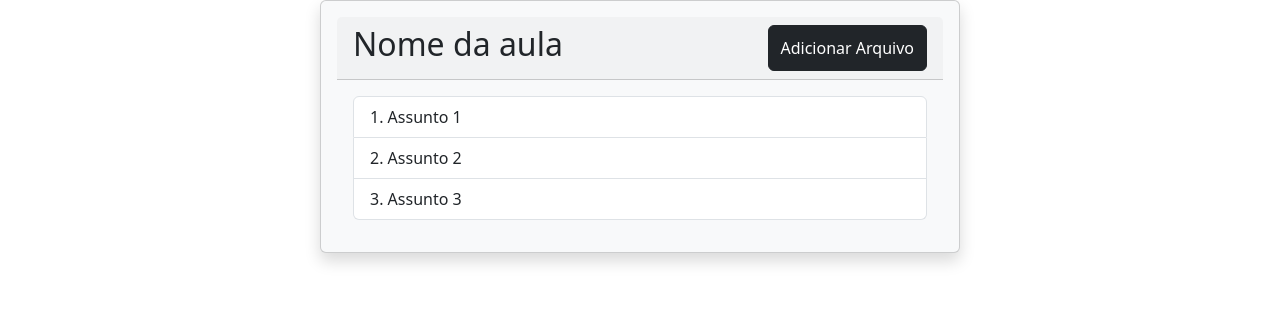
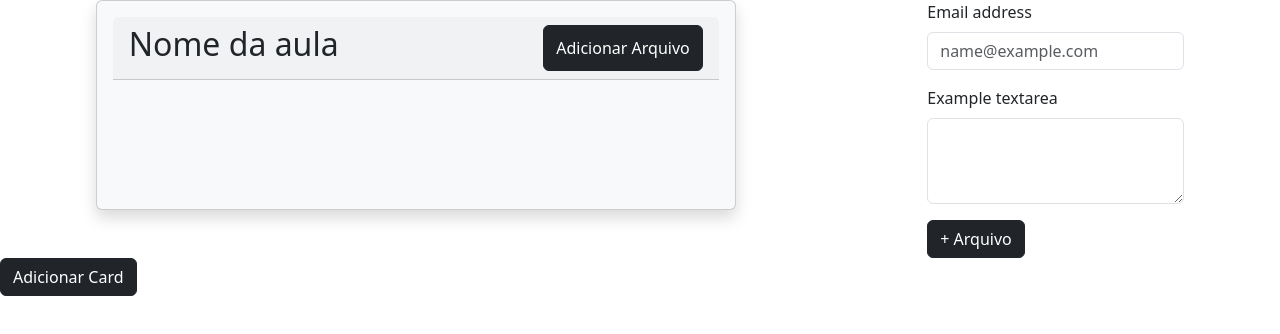
Before and after one commit to rgazoni/octo, a React (Create React App) app: page / in a window 1280 px wide. Shown: the top 334 px of the page. Built offline with nearby package versions, Linux system fonts and the light colour scheme.

Commit message:
implementando cards dinâmicos

```diff
--- a/src/Components/Cards/CardAula.js
+++ b/src/Components/Cards/CardAula.js
@@ -1,32 +1,121 @@
-import React from 'react'
+// import React from 'react'
 import Card from 'react-bootstrap/Card';
 import Button from 'react-bootstrap/Button';
-import ListGroup from 'react-bootstrap/ListGroup';
+// import ListGroup from 'react-bootstrap/ListGroup';
 import 'bootstrap/dist/css/bootstrap.css';
+import React, { useState } from 'react';
+import './CardStyle.css';
+
+
+// teste
+import Form from 'react-bootstrap/Form';
+
+let nomeAula;
+// let desc;
+let listaDisciplinas = [];
+
+function adicionaAula(){
+  nomeAula = document.getElementById("nome").value;
+  console.log(nomeAula);
+  listaDisciplinas.push(nomeAula);
+  imprimeAulas();
+  limpaCampos();
+  // desc = document.getElementById("").value;
+}
+
+function limpaCampos(){
+  nomeAula = document.getElementById("nome").value ='';
+}
+
+function imprimeAulas(){
+  let bodyList = document.getElementById("list");
+  bodyList.innerText = '';
+    for(let i=0; i<listaDisciplinas.length; i++){
+      let li = document.createElement('li');
+      li.innerText = listaDisciplinas[i];
+      bodyList.appendChild(li);
+      console.log(listaDisciplinas);
+    }
+}
+
+
 
 export default function CardAula() {
+
+  // Cria cards dinamicamente
+  const [cards, setCards] = useState([]);
+
+  function adicionarCard() {
+    const novoCard = (
+      <Card className="w-50 p-3 shadow p-3 mb-5 bg-body-tertiary">
+        <Card.Header className="d-flex justify-content-between">
+          <span className="align-middle">
+            <h2>Nome do novo card</h2>
+          </span>
+          <Button variant="dark">Adicionar Arquivo</Button>
+        </Card.Header>
+
+        <Card.Body>
+          {/* <Card.Title>Special title treatment</Card.Title> */}
+          <Card.Text>
+            <ul>
+              {/* Lista de disciplinas */}
+            </ul>
+          </Card.Text>
+        </Card.Body>
+      </Card>
+    );
+
+    setCards(prevCards => [...prevCards, novoCard]);
+    }
   return (
     <>
+    {/* Card estático */}
     <div className="d-flex justify-content-around">
      <Card className="w-50 p-3 shadow p-3 mb-5 bg-body-tertiary">
         <Card.Header className="d-flex justify-content-between">
-        <span class="align-middle"><h2>Nome da aula</h2></span>
+        <span className="align-middle"><h2>Nome da aula</h2></span>
         <Button variant="dark">Adicionar Arquivo</Button>
         </Card.Header>
 
         <Card.Body>
             {/* <Card.Title>Special title treatment</Card.Title> */}
-            <Card.Text>
-                <ListGroup as="ol" numbered>
-                  <ListGroup.Item as="li">Assunto 1</ListGroup.Item>
-                  <ListGroup.Item as="li">Assunto 2</ListGroup.Item>
-                  <ListGroup.Item as="li">Assunto 3</ListGroup.Item>
-                </ListGroup>
+              <Card.Text>
+                <ul id="list">
+                  {/* Lista de disciplinas */}
+                </ul>
             </Card.Text>
 
         </Card.Body>
     </Card>
+
+    {/* criação de uum forms para testes com o card */}
+    <Form>
+      <Form.Group className="mb-3" controlId="exampleForm.ControlInput1">
+        <Form.Label>Email address</Form.Label>
+        <Form.Control id="nome" type="email" placeholder="name@example.com" />
+      </Form.Group>
+      <Form.Group className="mb-3" controlId="exampleForm.ControlTextarea1">
+        <Form.Label>Example textarea</Form.Label>
+        <Form.Control as="textarea" rows={3} />
+      </Form.Group>
+      <Button variant="dark" onClick={adicionaAula}>+ Arquivo</Button>
+    </Form>
     </div>
+
+
+
+    <div className="cards-container d-flex flex-column align-items-end">
+        {cards.map((card, index) => (
+          <React.Fragment key={index}>{card}</React.Fragment>
+        ))}
+      </div>
+
+      <Button variant="dark" onClick={adicionarCard}>
+        Adicionar Card
+      </Button>
+
+
    </>
   )
 }
--- /dev/null
+++ b/src/Components/Cards/CardStyle.css
@@ -0,0 +1,3 @@
+.cards-container {
+    margin-right: 400px;
+  }
```
